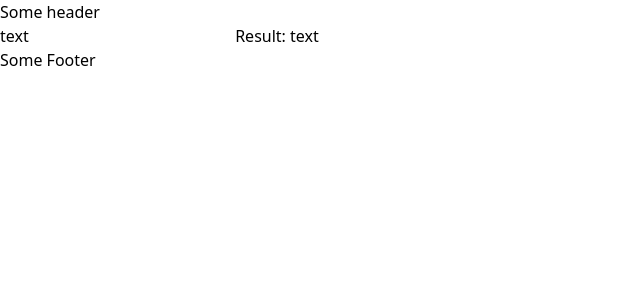
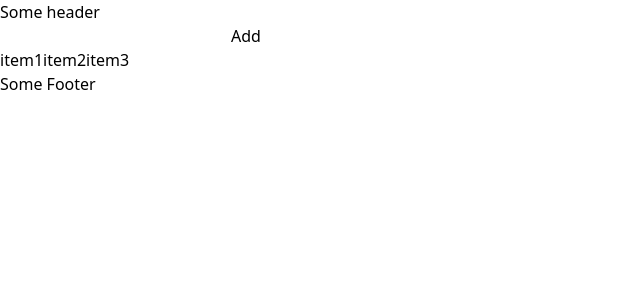
Before and after one commit to DogmaZh/nuxt3, a Nuxt app: page / in a window 1280 px wide. Shown: the top 300 px of the page, without its empty margins (0-640 px from the left). Built offline with nearby package versions, Linux system fonts and the light colour scheme.

Commit message:
[FEATURE] added pinia (#1)
Co-authored-by: Vyacheslav <Vyacheslav.Zhestovskih@noveogroup.com>

```diff
--- a/nuxt.config.ts
+++ b/nuxt.config.ts
@@ -7,5 +7,6 @@ export default defineNuxtConfig({
     postcss: {
       postcssOptions: require('./postcss.config.js'),
     },
-  }
+  },
+  buildModules: ['@pinia/nuxt'],
 })
--- a/package.json
+++ b/package.json
@@ -10,5 +10,9 @@
     "nuxt3": "latest",
     "postcss": "latest",
     "tailwindcss": "^3.0.24"
+  },
+  "dependencies": {
+    "@pinia/nuxt": "^0.1.8",
+    "pinia": "^2.0.13"
   }
 }
--- a/pages/index.vue
+++ b/pages/index.vue
@@ -1,14 +1,27 @@
 <template>
   <div>
-    <ui-text-field v-model="test" />
-    Result: {{ test }}
+    <ui-text-field v-model="newItem" />
+    <button @click="addItem">Add</button>
+    <div>
+      <span v-for="item in listItems">{{ item }}</span>
+    </div>
   </div>
 </template>
 
 <script setup lang="ts">
+import { useListStore } from "@/store/list";
+
 definePageMeta({
   layout: "custom",
+  title: "Index page",
 });
 
-const test = ref("text");
+const newItem = ref("");
+
+const listStore = useListStore();
+const listItems = computed(() => listStore.list);
+
+const addItem = () => {
+  listStore.addItem(newItem.value);
+};
 </script>
--- /dev/null
+++ b/store/list/actions.ts
@@ -0,0 +1,5 @@
+export default {
+  addItem(item: string) {
+    this.items.push(item)
+  }
+}
--- /dev/null
+++ b/store/list/getters.ts
@@ -0,0 +1,5 @@
+import { IList } from './types'
+
+export default {
+  list: (state: IList) => state.items
+}
--- /dev/null
+++ b/store/list/index.ts
@@ -0,0 +1,11 @@
+import { defineStore } from 'pinia';
+import state from './state';
+import actions from './actions';
+import getters from './getters';
+
+export const useListStore = defineStore({
+  id: 'list',
+  state,
+  actions,
+  getters
+})
--- /dev/null
+++ b/store/list/state.ts
@@ -0,0 +1,5 @@
+import { IList } from './types'
+
+export default () => ({
+  items: ['item1', 'item2', 'item3']
+} as IList)
--- /dev/null
+++ b/store/list/types.ts
@@ -0,0 +1,3 @@
+export interface IList {
+  items: string[]
+}
```
Also changed, not shown: 1 other file (tests, documents, lock files or other folders).
